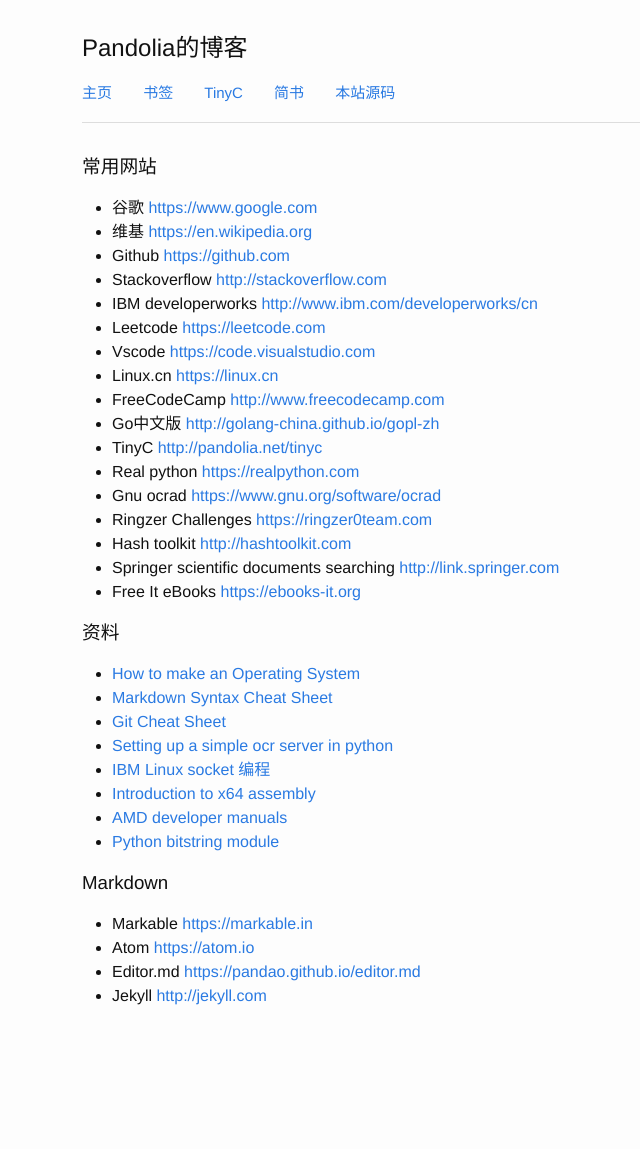
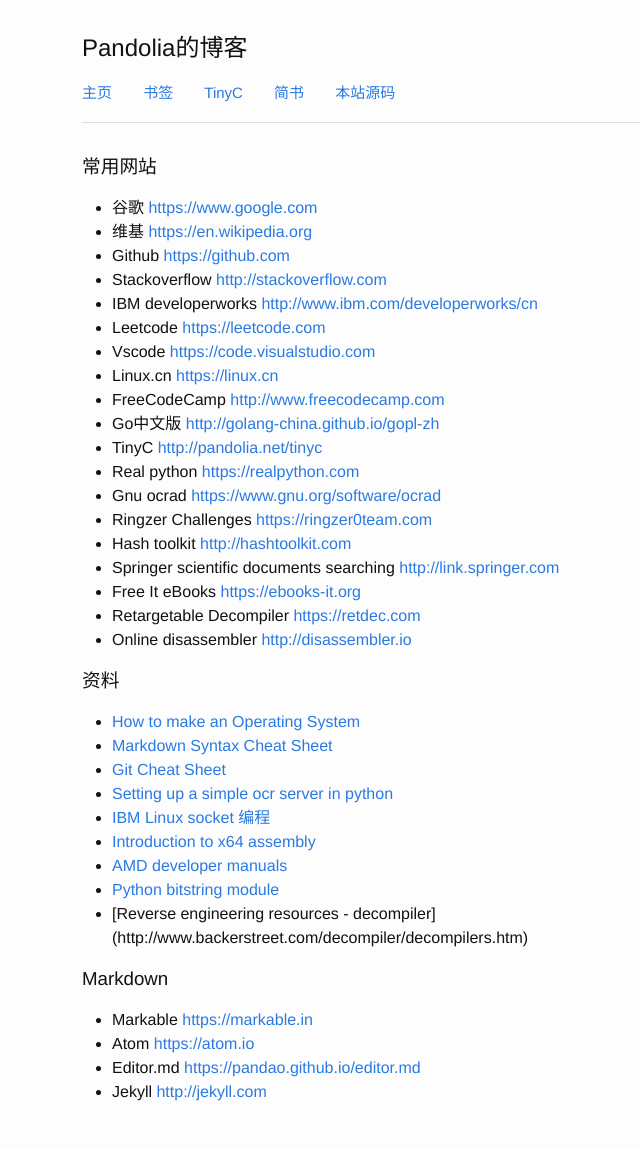
Before and after one commit to pandolia/pandolia.github.io, a Jekyll site: the page built from bookmark.md, in a window 1280 px wide. Shown: the whole page, without its empty margins (188-828 px from the left). Built offline with Jekyll 4.4.1, drawn with Linux system fonts in a browser that asks for light colours; before the commit the page ends 1053 px from its top, so only the background shows below that.

Commit message:
Update bookmark.md

```diff
--- a/bookmark.md
+++ b/bookmark.md
@@ -20,6 +20,8 @@
 - Hash toolkit <http://hashtoolkit.com>
 - Springer scientific documents searching <http://link.springer.com>
 - Free It eBooks <https://ebooks-it.org>
+- Retargetable Decompiler <https://retdec.com>
+- Online disassembler <http://disassembler.io>
 
 ### 资料
 - [How to make an Operating System](https://samypesse.gitbooks.io/how-to-create-an-operating-system)
@@ -30,6 +32,7 @@
 - [Introduction to x64 assembly](https://software.intel.com/en-us/articles/introduction-to-x64-assembly)
 - [AMD developer manuals](http://developer.amd.com/resources/documentation-articles/developer-guides-manuals)
 - [Python bitstring module](http://pythonhosted.org/bitstring/index.html)
+- [Reverse engineering resources - decompiler] (http://www.backerstreet.com/decompiler/decompilers.htm)
 
 ### Markdown
 - Markable  <https://markable.in>
```
